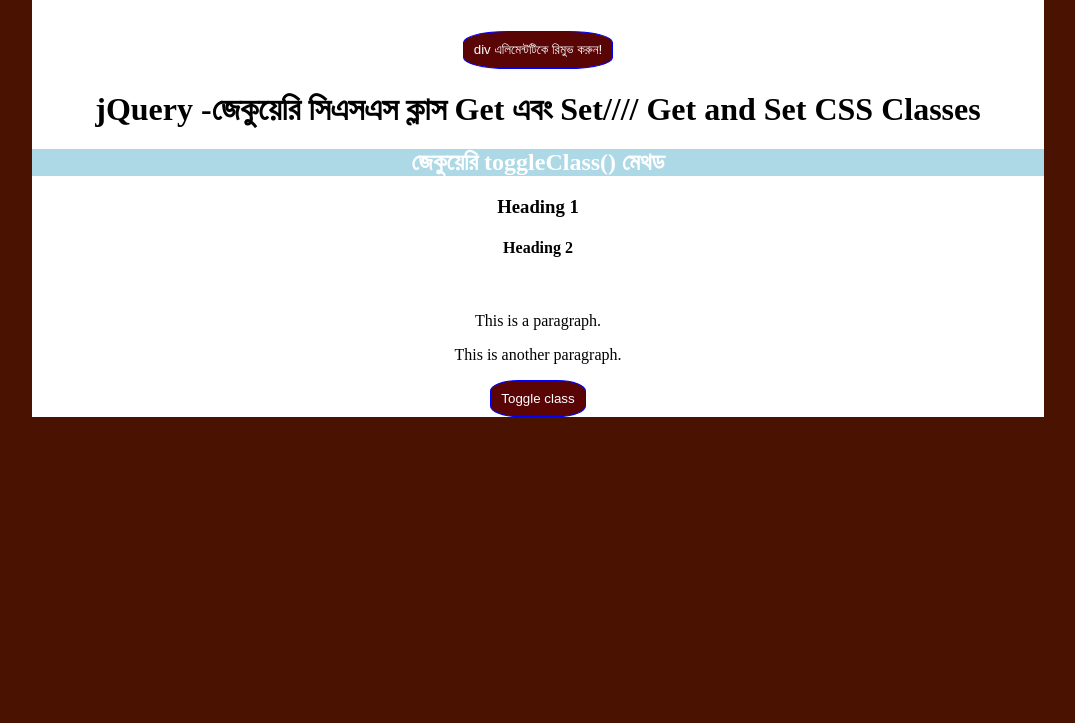
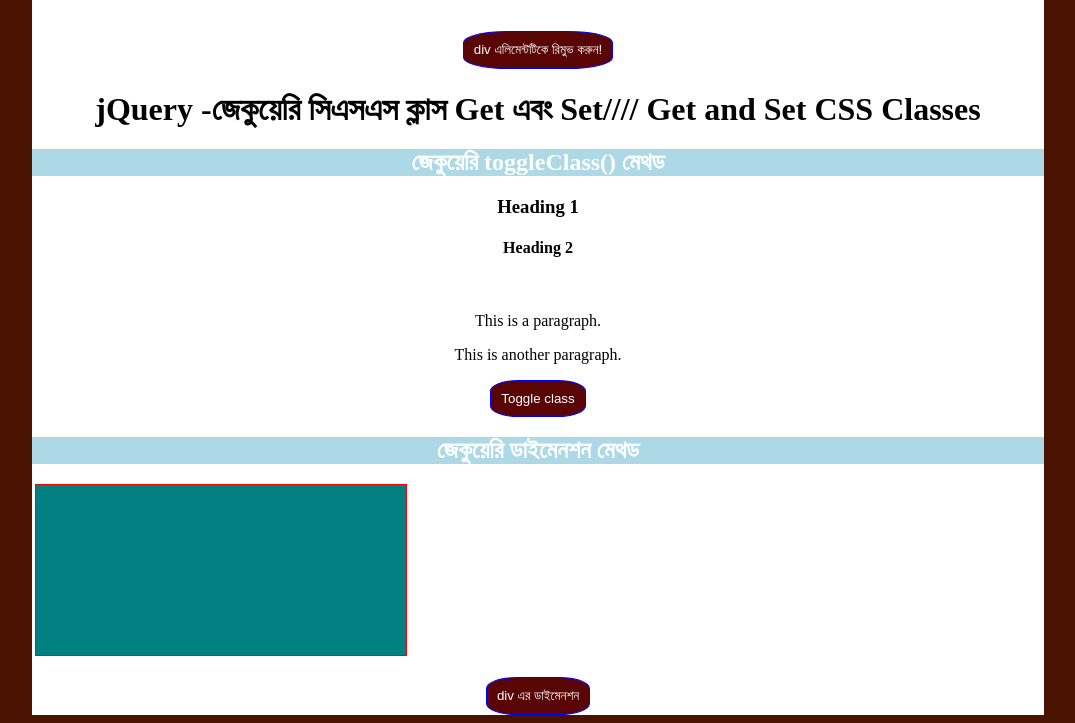
Before and after one commit to RunuAktar/-learning-jquery, a plain HTML site: page index.html in a window 1280 px wide. Shown: the part 5637-6360 px from the top of the page, without its empty margins (102-1177 px from the left). Before the commit the page ends 6074 px from the top, so only its background shows below. Drawn offline with nearby package versions, Linux system fonts and the light colour scheme; a web font is replaced by a local one.

Commit message:
Update index.html

```diff
--- a/index.html
+++ b/index.html
@@ -483,16 +483,35 @@ $(document).ready(function(){
   color: blue;
 }
 </style>
+<h2>জেকুয়েরি ডাইমেনশন মেথড</h2>
+ <div id="box11"></div>
+  <br>
+  <button id=btn40>div এর ডাইমেনশন</button>
+   </div>
+    <script>
+  $(document).ready(function(){
+    $("#btn40").click(function(){
+      var box = "";
+      box += "Width of div: " + $("#box11").width() + "</br>";
+      box += "Height of div: " + $("#box11").height();
+      $("#box11").html(box);
+    });
+  });
+  </script>
+  <style>
+  #box11 {
+    height: 150px;
+    width: 350px;
+    padding: 10px;
+    margin: 3px;
+    border: 1px solid red;
+    background-color: teal;
+    color: white;
+  }
+  </style>
 
 
 
-
-
-
-
-
-
-<h2></h2>
 
    </div>
 <style>
```
